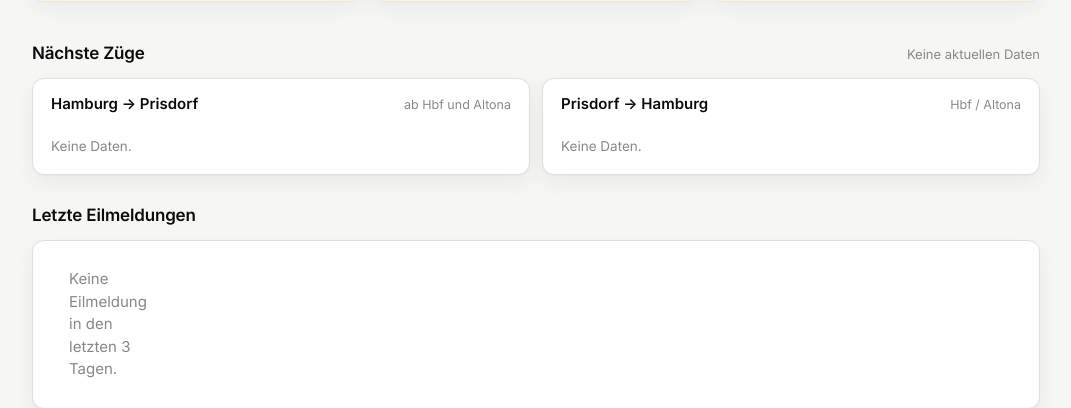
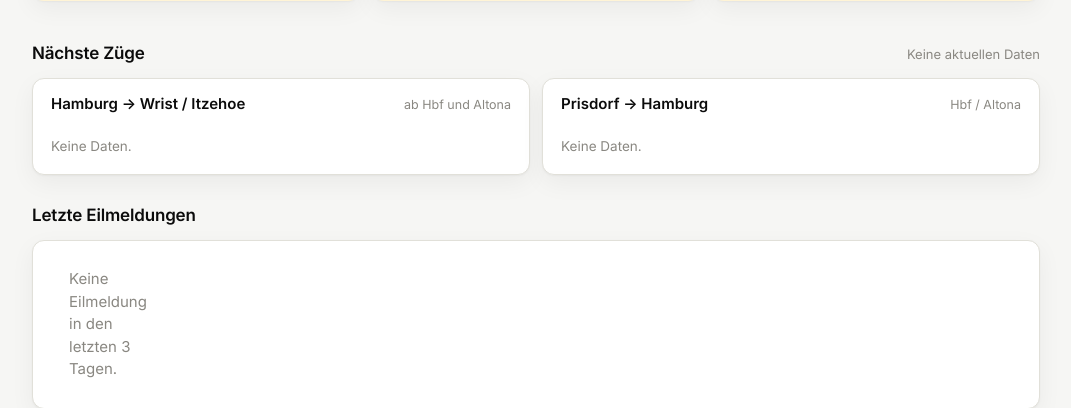
Before and after one commit to bensch777/bahn-pinneberg.de, a PHP site: page / in a window 1280 px wide. Shown: the part 252-660 px from the top of the page, without its empty margins (104-1175 px from the left). Run offline with PHP 8.4, Linux system fonts and the light colour scheme; data that the repository does not hold is empty; some libraries are stand-ins or nearby versions.

Commit message:
nordbahn: Rückrichtung als „Hamburg → Wrist / Itzehoe“ betiteln (#43)
Die Tafel soll nicht auf Prisdorf zugeschnitten wirken, darum traegt sie
jetzt die Fahrtziele der Zuege als Ueberschrift. Die Benachrichtigung
bei Ausfaellen nennt die Richtung genauso.


Claude-Session: https://claude.ai/code/session_01MYcYnnq1ZMmvj2WMQQKfwU

Co-authored-by: Claude <noreply@anthropic.com>

```diff
--- a/dashboard.js
+++ b/dashboard.js
@@ -525,7 +525,7 @@
 		['hin', 'rueck'].forEach(function (key) {
 			(result.richtungen[key] || []).slice(0, 6).forEach(function (d) {
 				if (!d.ausfall) return;
-				var richtung = key === 'hin' ? 'Prisdorf → Hamburg' : 'Hamburg → Prisdorf';
+				var richtung = key === 'hin' ? 'Prisdorf → Hamburg' : 'Hamburg → Wrist / Itzehoe';
 				events.push({
 					id: 'zug:' + (d.zug || d.linie + d.zeit),
 					title: 'Zugausfall ' + d.linie + ' um ' + fmtClock(d.zeit) + ' Uhr',
--- a/index.php
+++ b/index.php
@@ -132,7 +132,7 @@ $description = $aktiv > 0
 			</div>
 			<div class="card board" data-richtung="rueck">
 				<div class="board__head">
-					<h3 class="board__title">Hamburg &rarr; Prisdorf</h3>
+					<h3 class="board__title">Hamburg &rarr; Wrist / Itzehoe</h3>
 					<p class="board__sub">ab Hbf und Altona</p>
 				</div>
 				<ol class="board__list" aria-live="polite"></ol>
```
